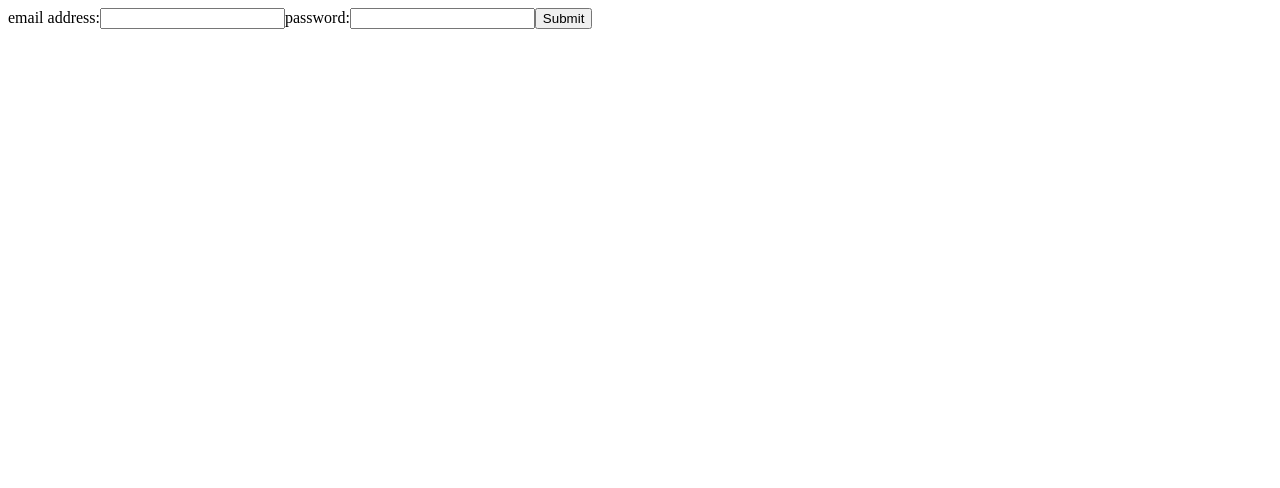
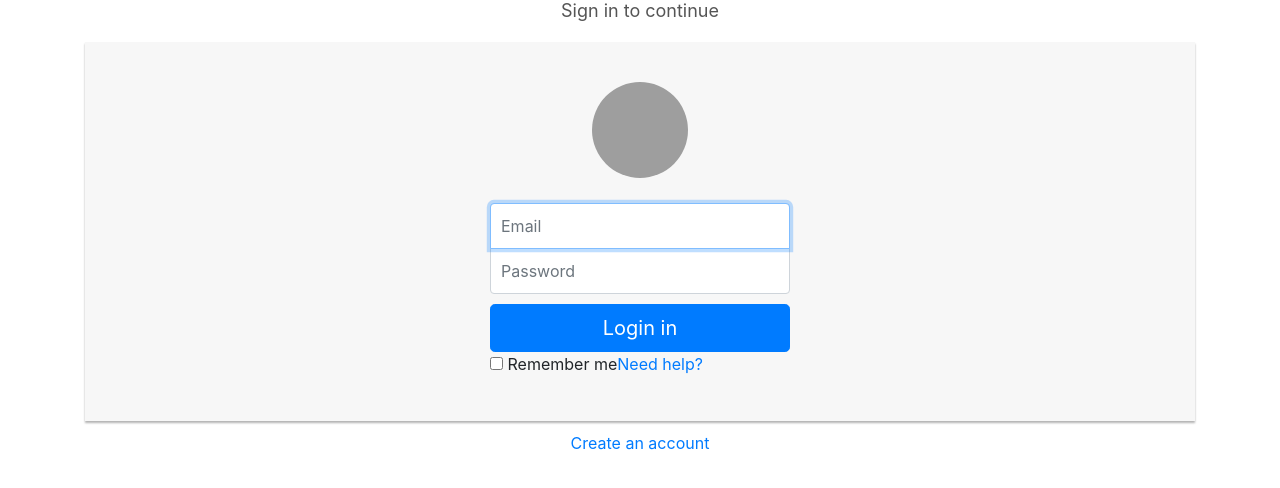
Before and after one commit to ajayrcdev/ngforms, an Angular app in the folder client/: page / in a window 1280 px wide. Shown: the top 488 px of the page. Built offline with nearby package versions, Linux system fonts and the light colour scheme; grey boxes are pictures that could not be loaded.

Commit message:
feature(login): integrate login bootstrap form and ngx bootrap lib

```diff
--- a/client/package.json
+++ b/client/package.json
@@ -21,7 +21,9 @@
     "@angular/platform-browser": "^4.2.4",
     "@angular/platform-browser-dynamic": "^4.2.4",
     "@angular/router": "^4.2.4",
+    "bootstrap": "^4.0.0-beta",
     "core-js": "^2.4.1",
+    "ngx-bootstrap": "^1.9.1",
     "rxjs": "^5.4.2",
     "zone.js": "^0.8.14"
   },
--- a/client/src/app/app.module.ts
+++ b/client/src/app/app.module.ts
@@ -1,5 +1,7 @@
 import { BrowserModule } from '@angular/platform-browser';
 import { NgModule } from '@angular/core';
+
+import { ButtonsModule } from 'ngx-bootstrap/buttons';
 
 import { AppComponent } from './app.component';
 import { LoginComponent } from "./login/login.component";
@@ -10,7 +12,8 @@ import { LoginComponent } from "./login/login.component";
     LoginComponent
   ],
   imports: [
-    BrowserModule
+    BrowserModule,
+    ButtonsModule.forRoot()
   ],
   providers: [],
   bootstrap: [AppComponent]
--- a/client/src/app/login/login.component.html
+++ b/client/src/app/login/login.component.html
@@ -1,7 +1,24 @@
-<form>
-    <label for="userId">email address:</label>
-    <input id="userId"/>
-    <label for="password">password:</label>
-    <input id="password" type="password"/>
-    <button (click)='onSubmit($event)' > Submit </button>
-</form>
+<div class="container">
+    <div class="row">
+        <div class="col-sm-12">
+            <h1 class="text-center login-title">Sign in to continue</h1>
+            <div class="account-wall">
+                <img class="profile-img" src="https://lh5.googleusercontent.com/-b0-k99FZlyE/AAAAAAAAAAI/AAAAAAAAAAA/eu7opA4byxI/photo.jpg?sz=120"
+                    alt="login">
+                <form class="form-signin">
+                <input type="text" class="form-control" placeholder="Email" required autofocus>
+                <input type="password" class="form-control" placeholder="Password" required>
+                <button class="btn btn-lg btn-primary btn-block" type="submit"
+                (click)='onSubmit($event)' >
+                    Login in</button>
+                <label class="checkbox pull-left">
+                    <input type="checkbox" value="remember-me">
+                    Remember me
+                </label>
+                <a href="#" class="pull-right need-help">Need help? </a><span class="clearfix"></span>
+                </form>
+            </div>
+            <a href="#" class="text-center new-account">Create an account </a>
+        </div>
+    </div>
+</div>
--- a/client/src/index.html
+++ b/client/src/index.html
@@ -7,8 +7,11 @@
 
   <meta name="viewport" content="width=device-width, initial-scale=1">
   <!--<link rel="icon" type="image/x-icon" href="favicon.ico">-->
+
 </head>
 <body>
+  <!-- Enable bootstrap 4 theme -->
+  <script>window.__theme = 'bs4';</script>
   <app-root></app-root>
 </body>
 </html>
--- a/client/src/styles.css
+++ /dev/null
@@ -1 +0,0 @@
-/* You can add global styles to this file, and also import other style files */
--- /dev/null
+++ b/client/src/styles.scss
@@ -0,0 +1,80 @@
+/* You can add global styles to this file, and also import other style files */
+@import 'variables';
+@import '../node_modules/bootstrap/scss/bootstrap';
+
+
+.form-signin
+{
+    max-width: 330px;
+    padding: 15px;
+    margin: 0 auto;
+}
+.form-signin .form-signin-heading, .form-signin .checkbox
+{
+    margin-bottom: 10px;
+}
+.form-signin .checkbox
+{
+    font-weight: normal;
+}
+.form-signin .form-control
+{
+    position: relative;
+    font-size: 16px;
+    height: auto;
+    padding: 10px;
+    -webkit-box-sizing: border-box;
+    -moz-box-sizing: border-box;
+    box-sizing: border-box;
+}
+.form-signin .form-control:focus
+{
+    z-index: 2;
+}
+.form-signin input[type="text"]
+{
+    margin-bottom: -1px;
+    border-bottom-left-radius: 0;
+    border-bottom-right-radius: 0;
+}
+.form-signin input[type="password"]
+{
+    margin-bottom: 10px;
+    border-top-left-radius: 0;
+    border-top-right-radius: 0;
+}
+.account-wall
+{
+    margin-top: 20px;
+    padding: 40px 0px 20px 0px;
+    background-color: #f7f7f7;
+    -moz-box-shadow: 0px 2px 2px rgba(0, 0, 0, 0.3);
+    -webkit-box-shadow: 0px 2px 2px rgba(0, 0, 0, 0.3);
+    box-shadow: 0px 2px 2px rgba(0, 0, 0, 0.3);
+}
+.login-title
+{
+    color: #555;
+    font-size: 18px;
+    font-weight: 400;
+    display: block;
+}
+.profile-img
+{
+    width: 96px;
+    height: 96px;
+    margin: 0 auto 10px;
+    display: block;
+    -moz-border-radius: 50%;
+    -webkit-border-radius: 50%;
+    border-radius: 50%;
+}
+.need-help
+{
+    margin-top: 10px;
+}
+.new-account
+{
+    display: block;
+    margin-top: 10px;
+}
```
Also changed, not shown: client/.angular-cli.json, client/src/_variables.scss (added), 1 other file (tests, documents, lock files or other folders).
